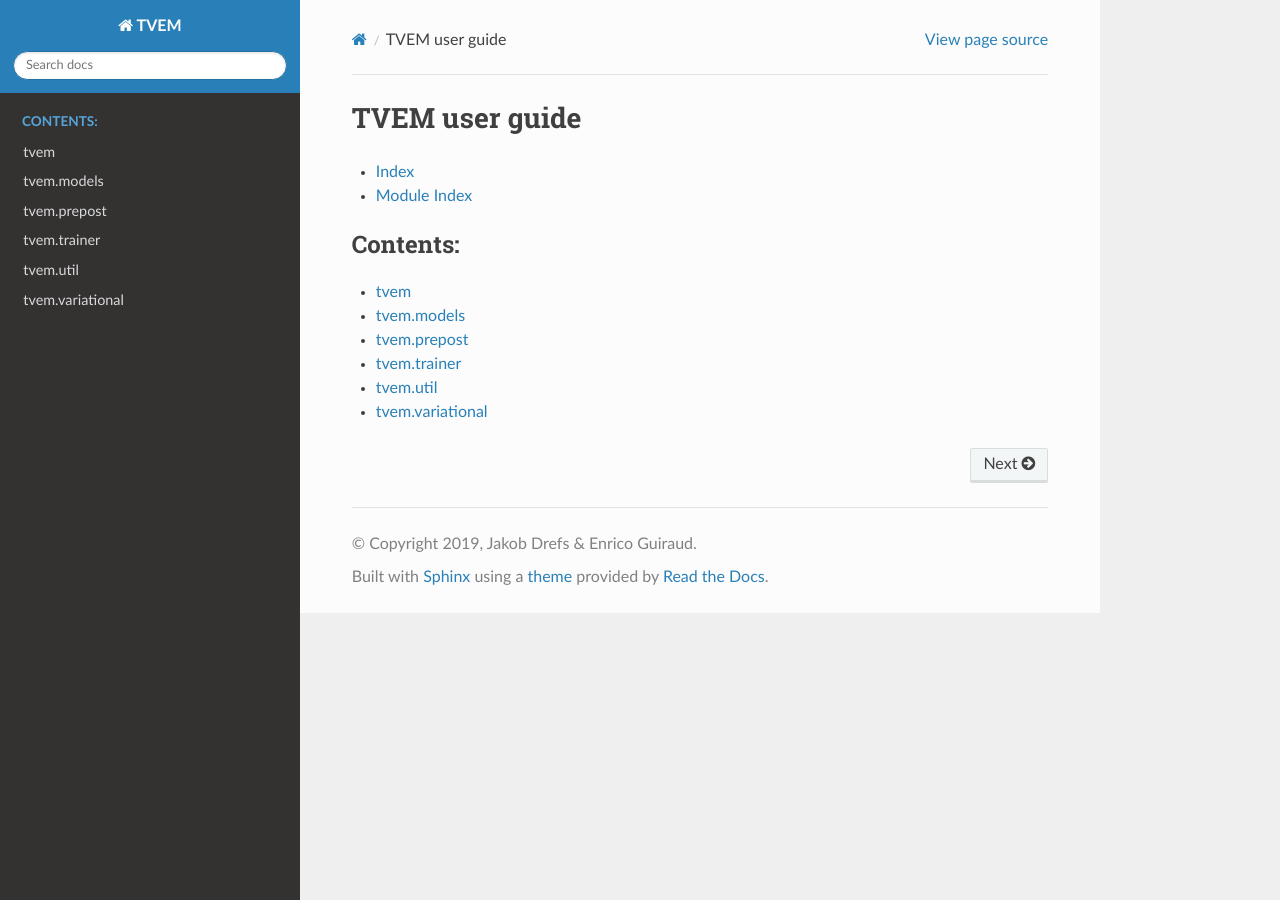
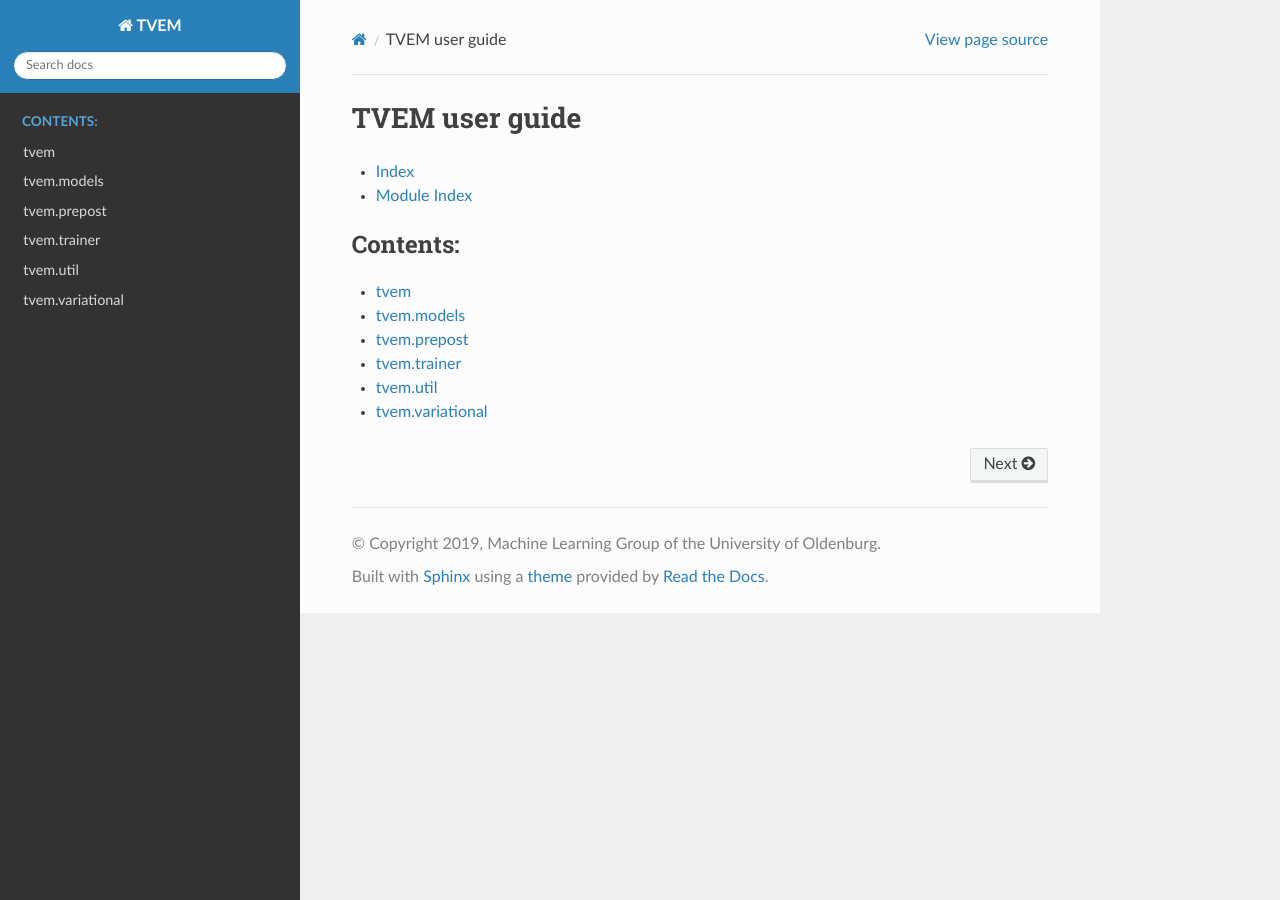
Before and after one commit to tvlearn/tvo, a Sphinx documentation site: the page built from docs/index.rst, in a window 1280 px wide. Built offline with Sphinx 7.4.7 and the Read the Docs theme 2.0.0, drawn with Linux system fonts in a browser that asks for light colours.

Commit message:
Change copyright to match what's in the file headers

```diff
--- a/docs/conf.py
+++ b/docs/conf.py
@@ -20,7 +20,7 @@ sys.path.insert(0, os.path.abspath('..'))
 # -- Project information -----------------------------------------------------
 
 project = 'TVEM'
-copyright = '2019, Jakob Drefs & Enrico Guiraud'
+copyright = '2019, Machine Learning Group of the University of Oldenburg'
 author = 'Jakob Drefs & Enrico Guiraud'
 
 # The short X.Y version
```
